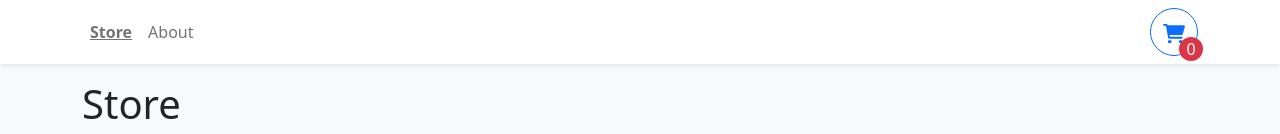
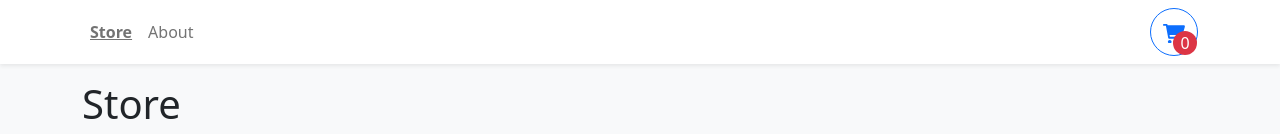
Before and after one commit to josebraposo/react-ts-cart, a React (Vite) app: page / in a window 1280 px wide. Shown: the top 134 px of the page. Built offline with nearby package versions, Linux system fonts and the light colour scheme.

Commit message:
add cart button animation on quantity change

```diff
--- a/src/components/CartButton.tsx
+++ b/src/components/CartButton.tsx
@@ -1,5 +1,6 @@
 import { Button } from "react-bootstrap";
 import { CartSvg } from "../assets/CartSvg";
+import { useEffect, useState } from "react";
 
 type CartButtonProps = {
   openCart: () => void;
@@ -7,6 +8,20 @@ type CartButtonProps = {
 };
 
 export function CartButton({ openCart, cartQuantity }: CartButtonProps) {
+  const [isAnimating, setIsAnimating] = useState(false);
+  const [lastAnimatedQuantity, setlastAnimatedQuantity] =
+    useState(cartQuantity);
+
+  useEffect(() => {
+    if (cartQuantity !== lastAnimatedQuantity && !isAnimating) {
+      setIsAnimating(true);
+      setTimeout(() => {
+        setIsAnimating(false);
+        setlastAnimatedQuantity(cartQuantity);
+      }, 300);
+    }
+  }, [cartQuantity, lastAnimatedQuantity, isAnimating]);
+
   return (
     <Button
       onClick={openCart}
@@ -28,7 +43,8 @@ export function CartButton({ openCart, cartQuantity }: CartButtonProps) {
           position: "absolute",
           bottom: 0,
           right: 0,
-          transform: "translate(25%, 25%)",
+          transition: "transform 0.25s ease-in-out",
+          transform: isAnimating ? "scale(1.4)" : "scale(1)",
         }}
       >
         {cartQuantity}
```
